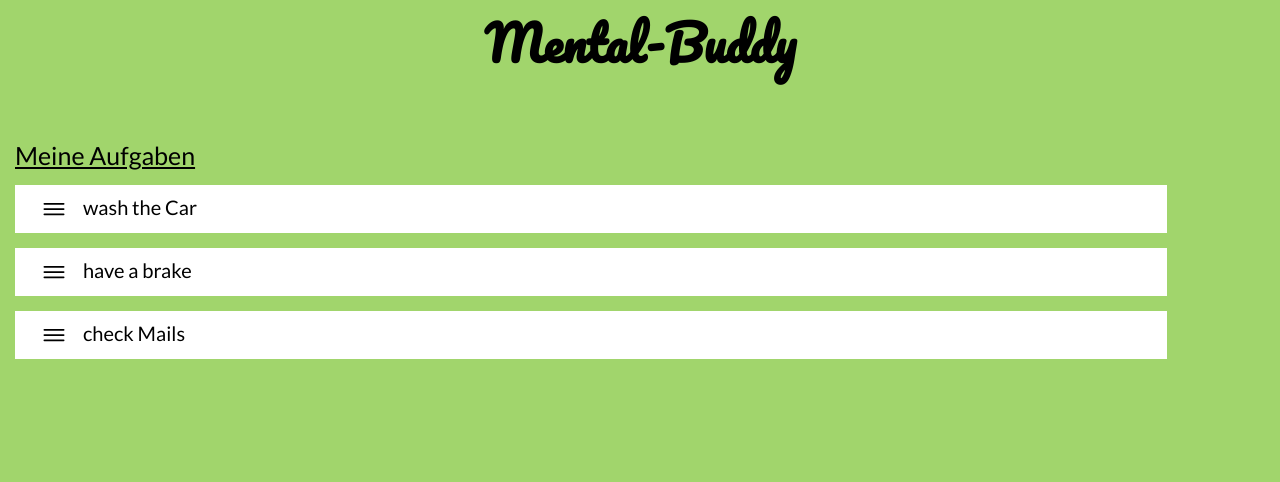
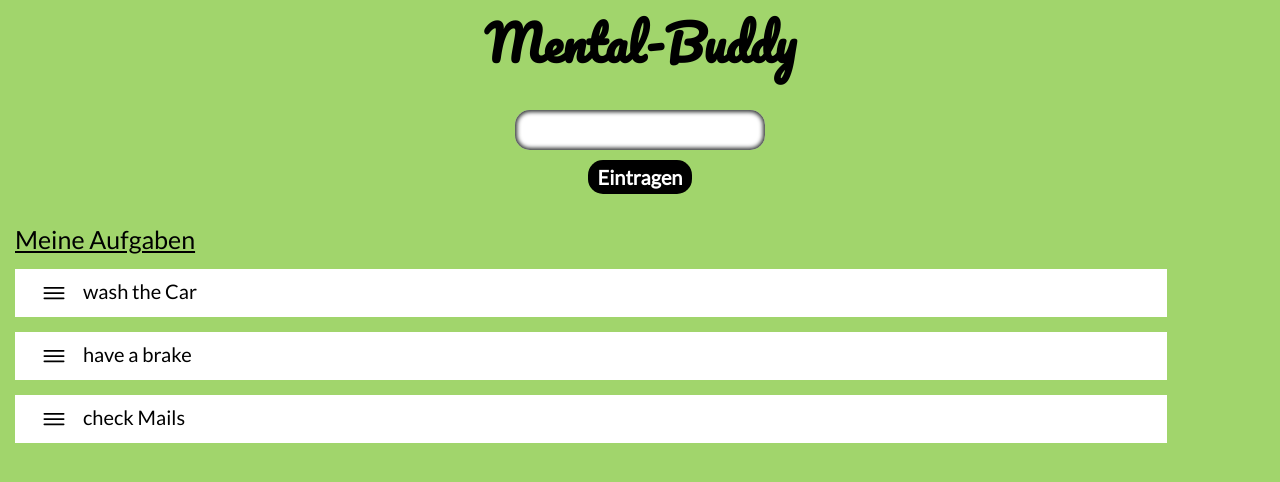
Before and after one commit to Malte1983/capstone-project, a React (Create React App) app: page / in a window 1280 px wide. Shown: the top 482 px of the page. Built offline with nearby package versions, Linux system fonts and the light colour scheme.

Commit message:
set up userstory 2

```diff
--- a/src/App.js
+++ b/src/App.js
@@ -3,11 +3,14 @@ import ToDoCard from './components/Tasklist/ToDoCard'
 import data from './components/data.json'
 import Header from './components/Header/Header'
 import styled from 'styled-components/macro'
+import InputTask from './components/Forms/InputTask'
 
 function App() {
   return (
     <Main>
       <Header />
+      <InputTask />
+      <TaskSpan>Meine Aufgaben</TaskSpan>
       {data.map(data => (
         <ToDoCard todo={data.todo} key={data.id} />
       ))}
@@ -21,3 +24,10 @@ const Main = styled.main`
   display: flex;
   flex-direction: column;
 `
+const TaskSpan = styled.span`
+  font-family: 'Lato', sans-serif;
+  text-decoration: underline;
+  font-size: 25px;
+  margin-top: 30px;
+  margin-left: 15px;
+`
--- /dev/null
+++ b/src/components/Forms/InputTask.js
@@ -0,0 +1,40 @@
+import styled from 'styled-components/macro'
+
+function InputTask() {
+  return (
+    <InputWrapper>
+      <InputNewTask type="text" />
+      <Button>Eintragen</Button>
+    </InputWrapper>
+  )
+}
+
+export default InputTask
+
+const InputNewTask = styled.input`
+  width: 250px;
+  height: 40px;
+  margin-top: 10px;
+  border: none;
+  box-shadow: inset 0 0 4px 2px rgba(46, 49, 49, 1);
+  border-radius: 15px;
+`
+
+const InputWrapper = styled.div`
+  display: flex;
+  flex-direction: column;
+  justify-content: center;
+  align-items: center;
+  gap: 10px;
+`
+const Button = styled.button`
+  border: none;
+  font-size: 20px;
+  font-family: 'Lato', sans-serif;
+  font-weight: 600;
+  border-radius: 15px;
+  padding: 5px 10px 5px 10px;
+  background-color: black;
+  color: white;
+  cursor: pointer;
+`
--- a/src/components/Header/Header.js
+++ b/src/components/Header/Header.js
@@ -5,7 +5,6 @@ function Header() {
   return (
     <Section>
       <MainTitle>Mental-Buddy</MainTitle>
-      <TaskSpan>Meine Aufgaben</TaskSpan>
     </Section>
   )
 }
@@ -23,10 +22,3 @@ const Section = styled.section`
   display: flex;
   flex-direction: column;
 `
-const TaskSpan = styled.span`
-  font-family: 'Lato', sans-serif;
-  text-decoration: underline;
-  font-size: 25px;
-  margin-top: 40px;
-  margin-left: 15px;
-`
```
